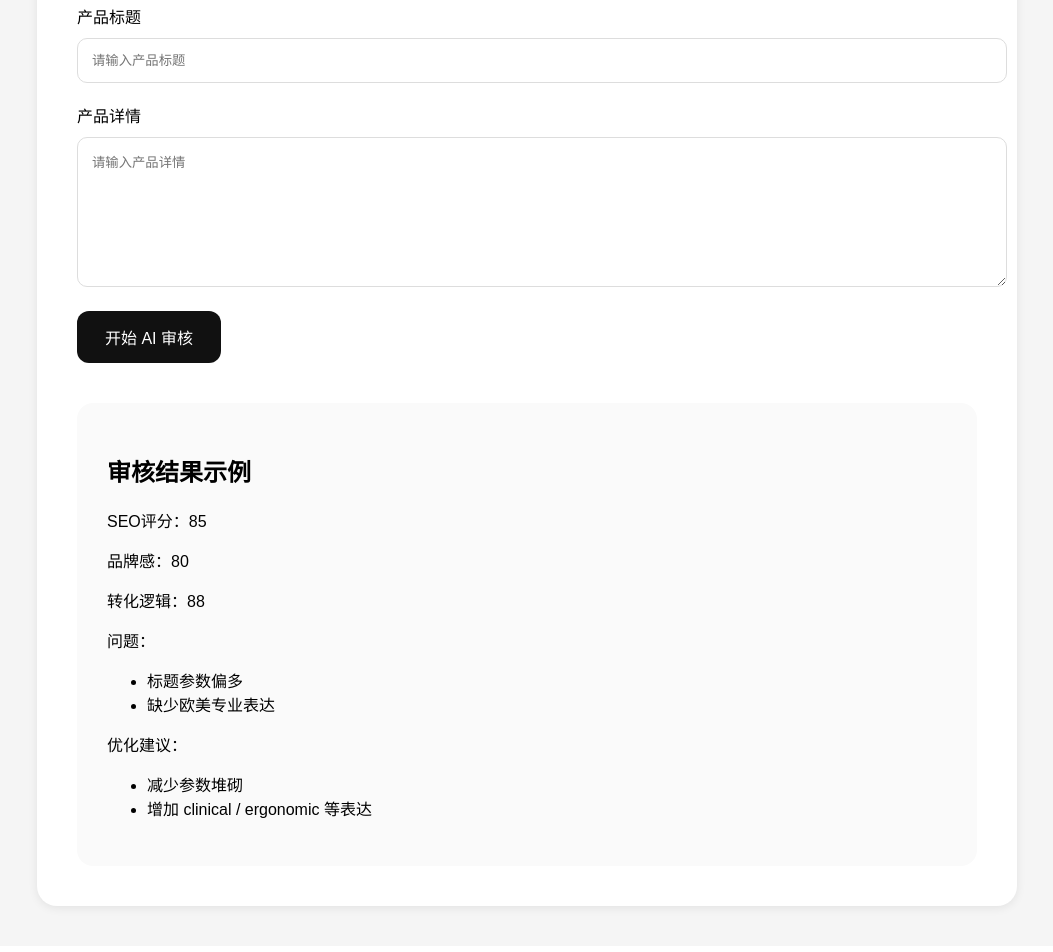
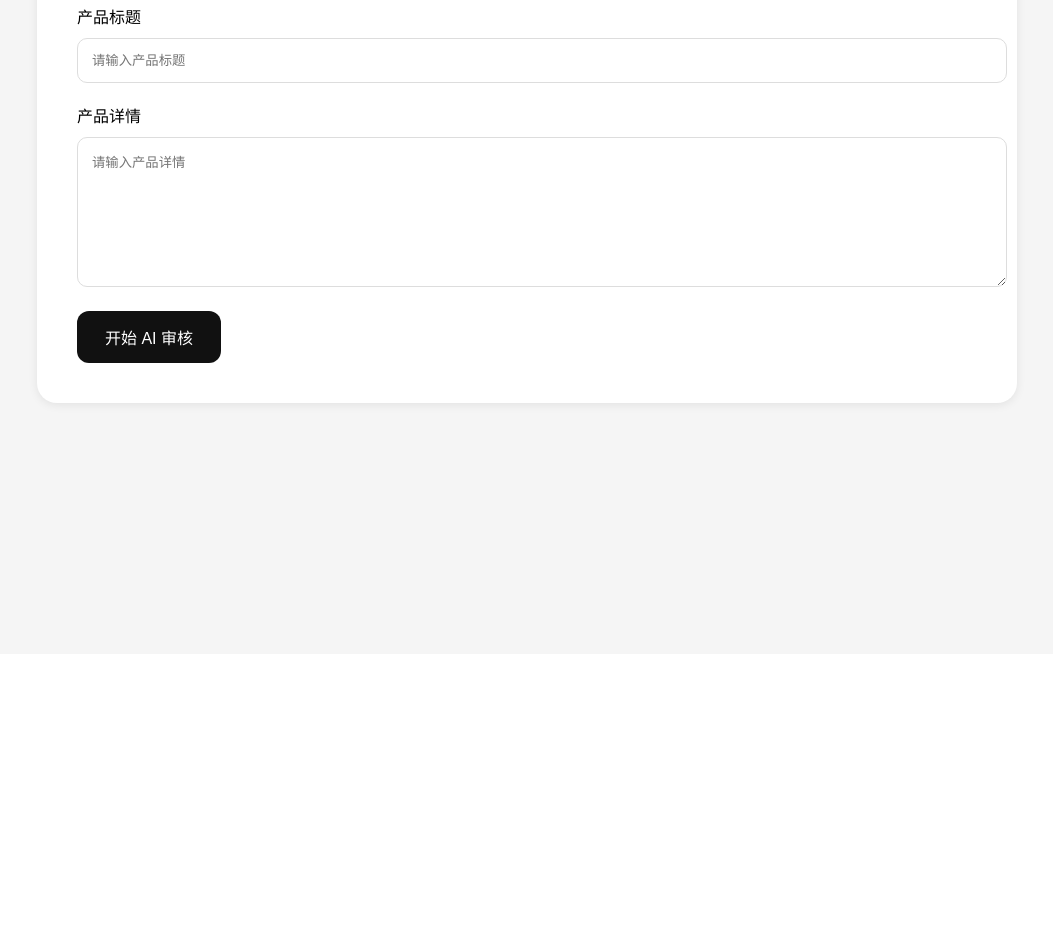
Before and after one commit to lucaswarren309/aliexpress-ai-review-system, a Next.js app: page / in a window 1280 px wide. Shown: the part 234-1186 px from the top of the page, without its empty margins (113-1166 px from the left). After the commit the page ends 896 px from the top, so only its background shows below. Built offline with nearby package versions, Linux system fonts and the light colour scheme.

Commit message:
Update page.jsx

```diff
--- a/app/page.jsx
+++ b/app/page.jsx
@@ -1,30 +1,62 @@
+"use client";
+
+import { useState } from "react";
+
 export default function Home() {
+  const [result, setResult] = useState("");
+
+  const handleAudit = () => {
+    setResult(`
+SEO评分：85
+
+品牌感：80
+
+转化逻辑：88
+
+问题：
+- 标题参数偏多
+- 缺少欧美专业表达
+
+优化建议：
+- 减少参数堆砌
+- 增加 clinical / ergonomic 等表达
+    `);
+  };
+
   return (
-    <div style={{
+    <div
+      style={{
         minHeight: "100vh",
         background: "#f5f5f5",
         padding: "40px",
-      fontFamily: "Arial"
-    }}>
-      <div style={{
+        fontFamily: "Arial",
+      }}
+    >
+      <div
+        style={{
           maxWidth: "900px",
           margin: "0 auto",
           background: "#fff",
           borderRadius: "20px",
           padding: "40px",
-        boxShadow: "0 2px 10px rgba(0,0,0,0.08)"
-      }}>
-        <h1 style={{
+          boxShadow: "0 2px 10px rgba(0,0,0,0.08)",
+        }}
+      >
+        <h1
+          style={{
             fontSize: "36px",
-          marginBottom: "10px"
-        }}>
+            marginBottom: "10px",
+          }}
+        >
           速卖通 AI 审核系统
         </h1>
 
-        <p style={{
+        <p
+          style={{
             color: "#666",
-          marginBottom: "40px"
-        }}>
+            marginBottom: "40px",
+          }}
+        >
           AliExpress Operation AI Audit System
         </p>
 
@@ -39,7 +71,7 @@ export default function Home() {
               padding: "14px",
               marginTop: "10px",
               borderRadius: "10px",
-              border: "1px solid #ddd"
+              border: "1px solid #ddd",
             }}
           />
         </div>
@@ -55,12 +87,13 @@ export default function Home() {
               padding: "14px",
               marginTop: "10px",
               borderRadius: "10px",
-              border: "1px solid #ddd"
+              border: "1px solid #ddd",
             }}
           />
         </div>
 
         <button
+          onClick={handleAudit}
           style={{
             background: "#111",
             color: "#fff",
@@ -68,38 +101,27 @@ export default function Home() {
             borderRadius: "12px",
             border: "none",
             cursor: "pointer",
-            fontSize: "16px"
+            fontSize: "16px",
           }}
         >
           开始 AI 审核
         </button>
 
-        <div style={{
+        {result && (
+          <div
+            style={{
               marginTop: "40px",
               padding: "30px",
               background: "#fafafa",
-          borderRadius: "16px"
-        }}>
-          <h2>审核结果示例</h2>
+              borderRadius: "16px",
+              whiteSpace: "pre-line",
+            }}
+          >
+            <h2>审核结果</h2>
 
-          <p>SEO评分：85</p>
-          <p>品牌感：80</p>
-          <p>转化逻辑：88</p>
-
-          <p>问题：</p>
-
-          <ul>
-            <li>标题参数偏多</li>
-            <li>缺少欧美专业表达</li>
-          </ul>
-
-          <p>优化建议：</p>
-
-          <ul>
-            <li>减少参数堆砌</li>
-            <li>增加 clinical / ergonomic 等表达</li>
-          </ul>
+            <p>{result}</p>
           </div>
+        )}
       </div>
     </div>
   );
```
Lines whose indentation alone changed are shown as unchanged.
